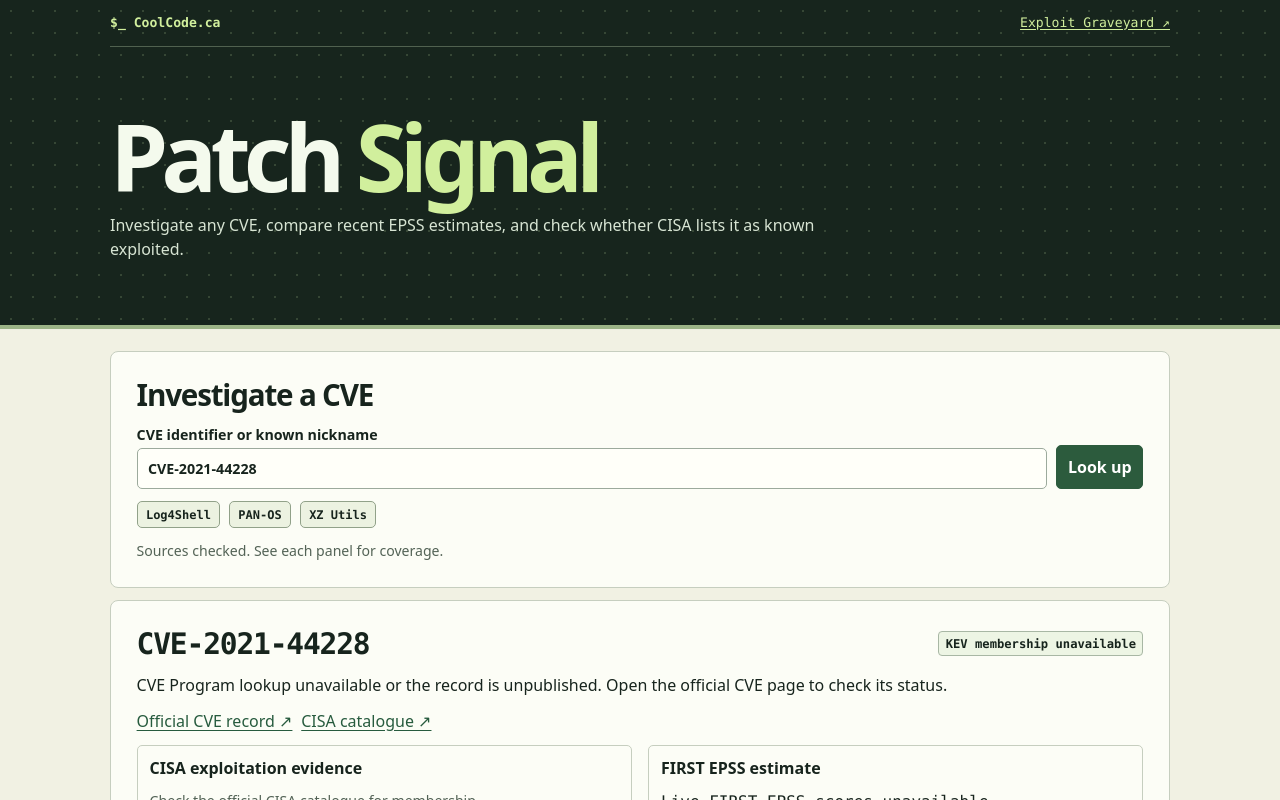
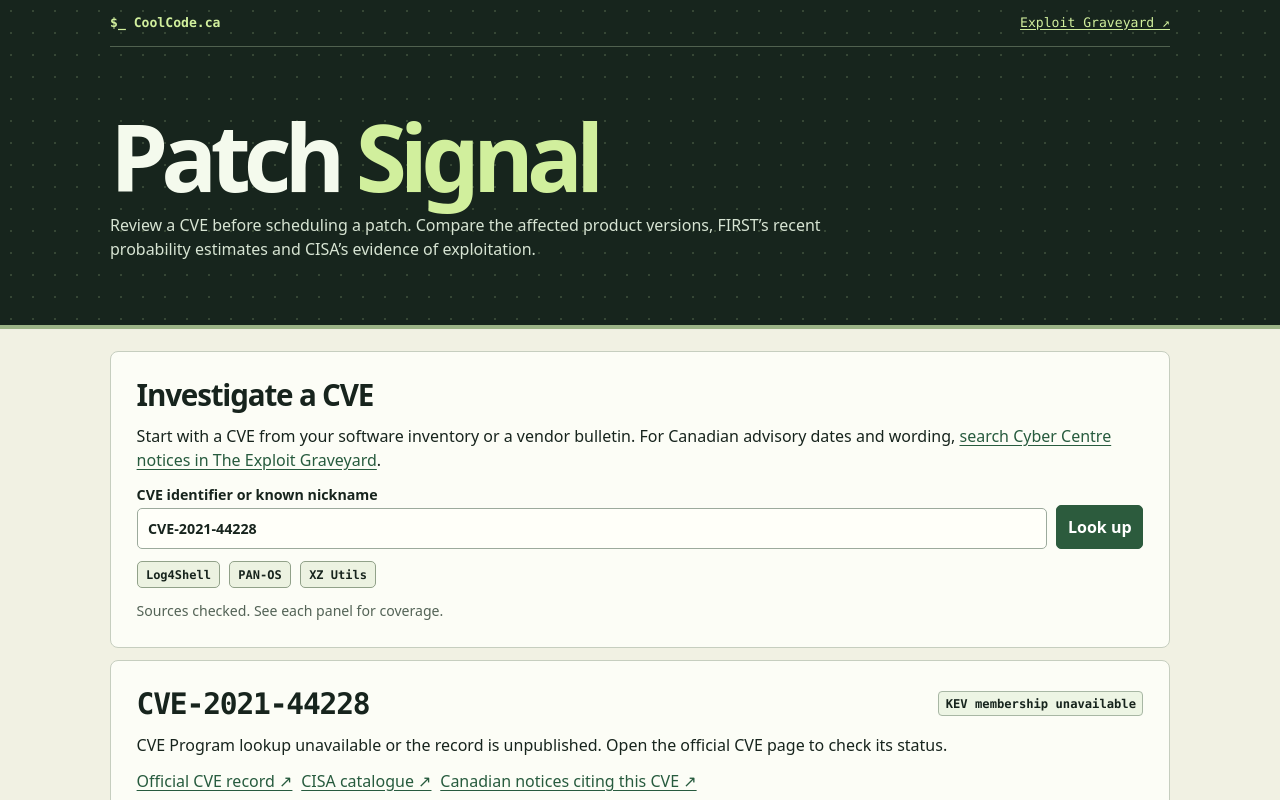
Before and after one commit to jsdyer/patchsignal, a plain HTML site: page web/index.html in a window 1280 px wide. Both pictures are taken after a click on the button "Log4Shell". Shown: the top 800 px of the page. Drawn offline with Linux system fonts and the light colour scheme; no server answers.

Commit message:
Link CVE reviews to Canadian advisory evidence (#1)

```diff
--- a/web/app.mjs
+++ b/web/app.mjs
@@ -152,7 +152,7 @@ async function lookup(value) {
   $('cve-id').textContent = code;
   $('description').textContent = 'Loading CVE record…';
   $('epss-summary').textContent = 'Loading FIRST EPSS scores…';
-  $('record-links').replaceChildren(link('Official CVE record ↗','https://www.cve.org/CVERecord?id=' + code),link('CISA catalogue ↗','https://www.cisa.gov/known-exploited-vulnerabilities-catalog'));
+  $('record-links').replaceChildren(link('Official CVE record ↗','https://www.cve.org/CVERecord?id=' + code),link('CISA catalogue ↗','https://www.cisa.gov/known-exploited-vulnerabilities-catalog'),link('Canadian notices citing this CVE ↗','../exploitgraveyard/?ca=' + encodeURIComponent(code)));
   fillEvidence(code);
   status('Checking the CVE Program and FIRST EPSS…');
   const [cve, epss] = await Promise.allSettled([
--- a/web/index.html
+++ b/web/index.html
@@ -11,9 +11,10 @@
 </head>
 <body>
 <header class="mast"><nav class="wrap nav" aria-label="Main"><a class="brand" href="https://coolcode.ca/">$_ CoolCode.ca</a><a href="https://coolcode.ca/exploitgraveyard/">Exploit Graveyard ↗</a></nav>
-<div class="wrap hero"><h1>Patch <span>Signal</span></h1><p>Investigate any CVE, compare recent EPSS estimates, and check whether CISA lists it as known exploited.</p></div></header>
+<div class="wrap hero"><h1>Patch <span>Signal</span></h1><p>Review a CVE before scheduling a patch. Compare the affected product versions, FIRST’s recent probability estimates and CISA’s evidence of exploitation.</p></div></header>
 <main id="main" class="wrap stack">
 <section class="panel stack" aria-labelledby="lookup-title"><h2 id="lookup-title">Investigate a CVE</h2>
+<p>Start with a CVE from your software inventory or a vendor bulletin. For Canadian advisory dates and wording, <a href="../exploitgraveyard/">search Cyber Centre notices in The Exploit Graveyard</a>.</p>
 <form id="lookup"><div class="row"><label class="field">CVE identifier or known nickname<input name="query" maxlength="52" placeholder="CVE-2021-44228 or Log4Shell" autocomplete="off" required></label><button class="primary">Look up</button></div></form>
 <div class="chips" aria-label="Example lookups"><button data-cve="CVE-2021-44228">Log4Shell</button><button data-cve="CVE-2024-3400">PAN-OS</button><button data-cve="CVE-2024-3094">XZ Utils</button></div>
 <p class="status" id="lookup-status" role="status">Exact lookups contact the CVE Program and FIRST EPSS.</p>
```
Also changed, not shown: 1 other file.
